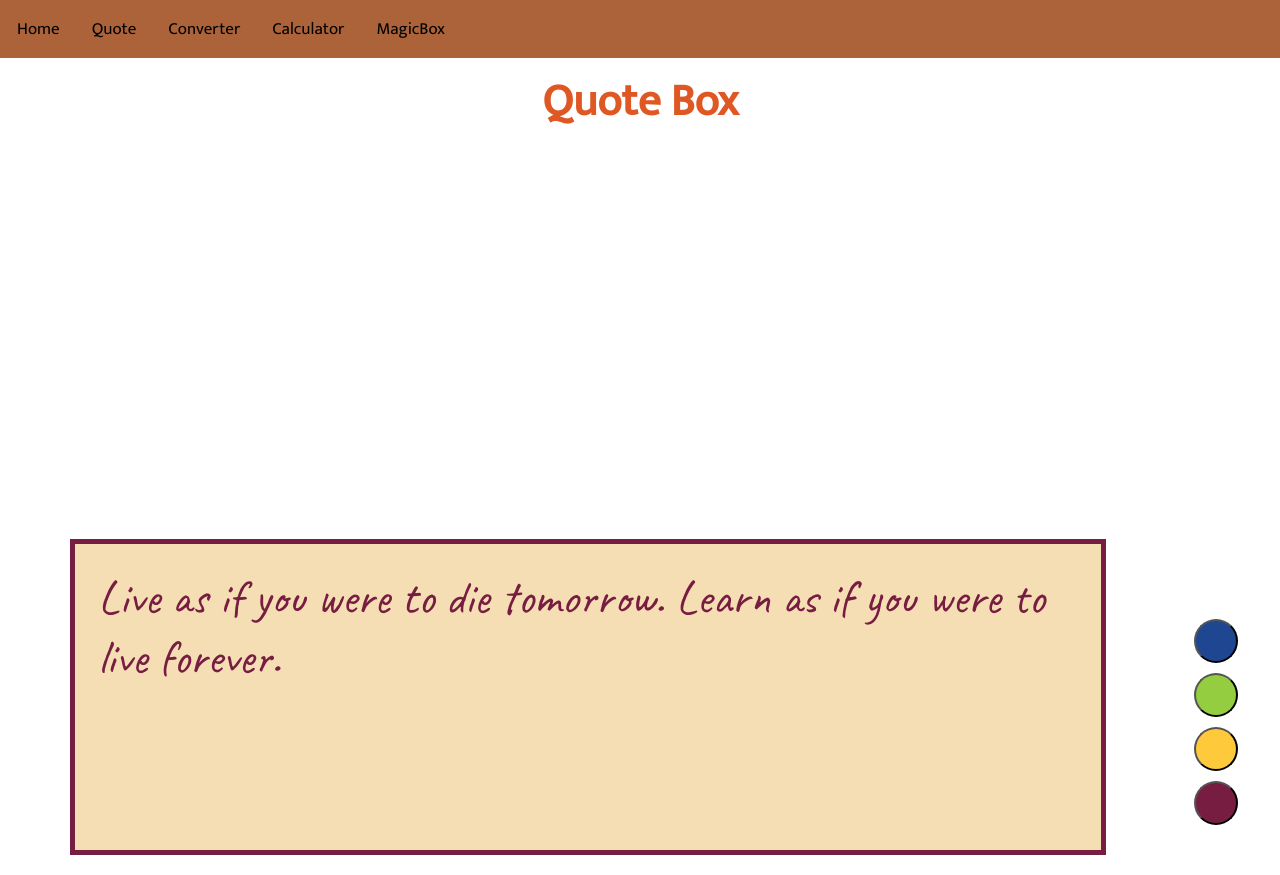
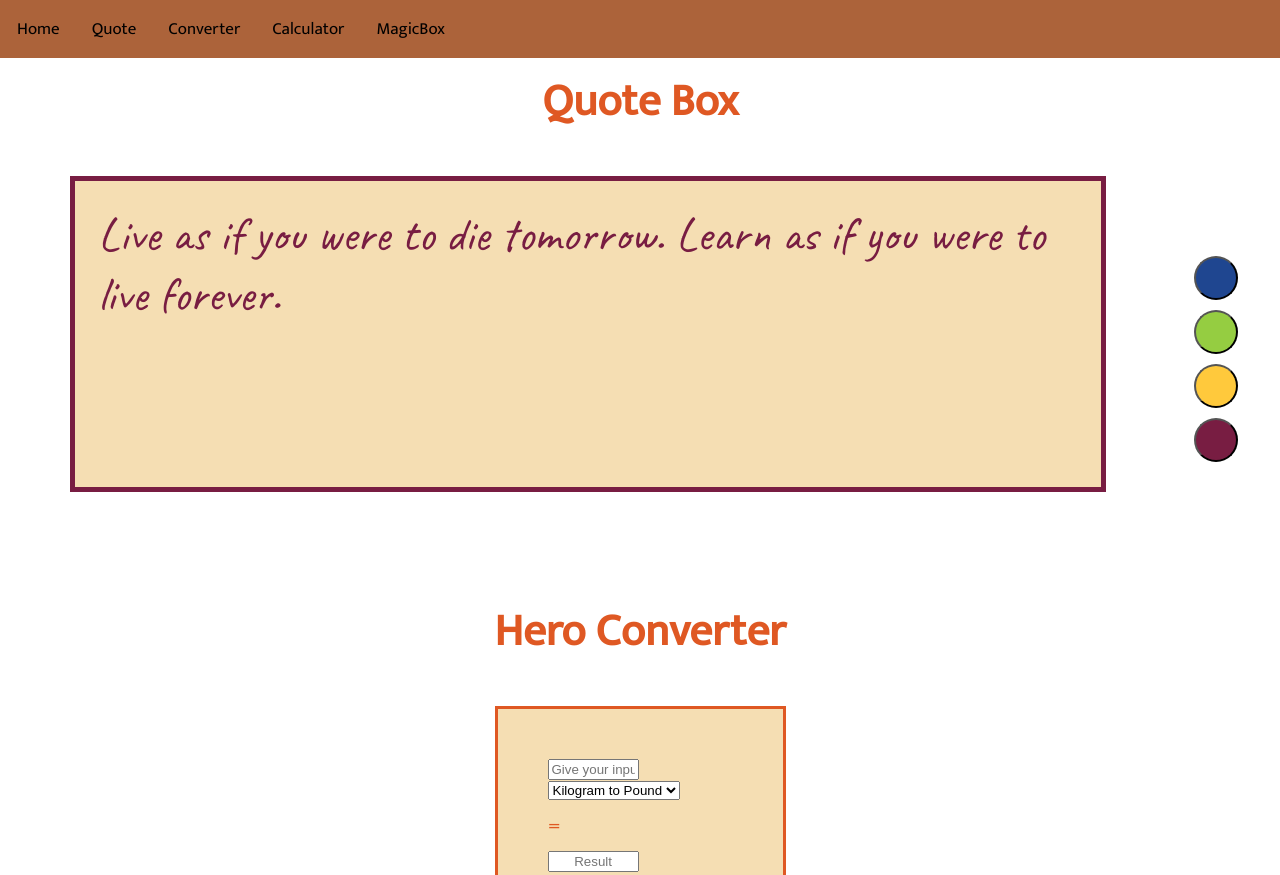
Before and after one commit to SCP619/Tools_Page, a plain HTML site: page index.html in a window 1280 px wide. Shown: the top 875 px of the page. Drawn offline with Linux system fonts and the light colour scheme.

Commit message:
Update style.css

```diff
--- a/css/style.css
+++ b/css/style.css
@@ -59,7 +59,7 @@ body {
 
 .quote-buttons {
   display: flex;
-  margin-top: 400px;
+/*   margin-top: 400px; */
   justify-content: center;
   flex-wrap: wrap;
 
```
